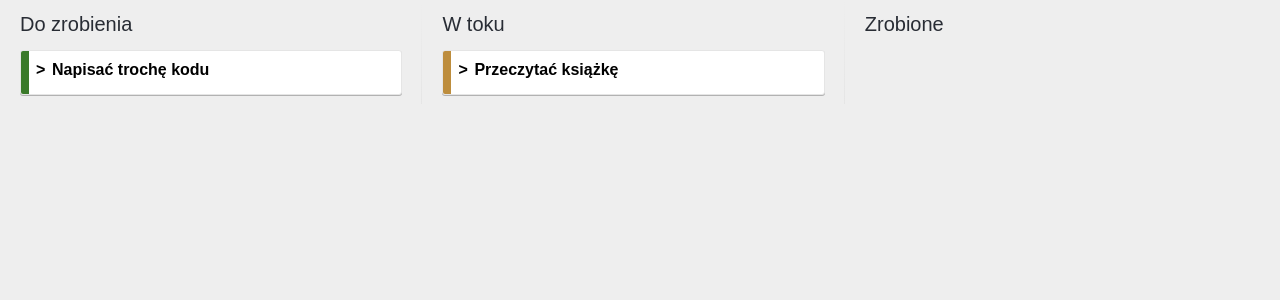
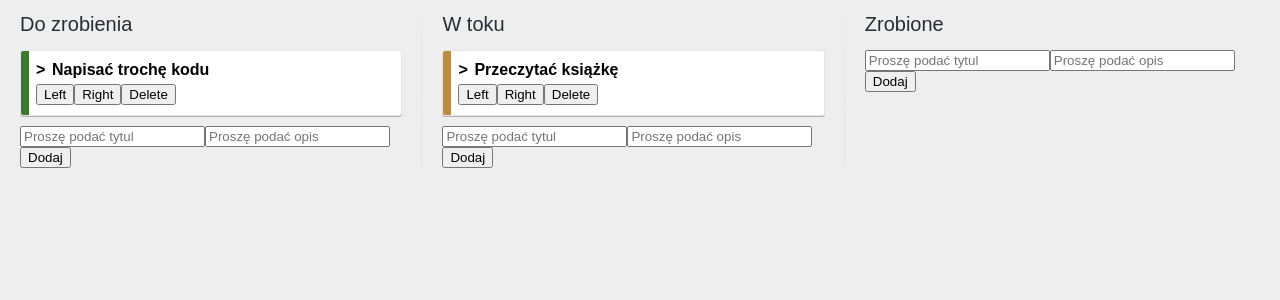
Before and after one commit to zxvcv/SSI_Lab_PK, a React (Create React App) app: page / in a window 1280 px wide. Shown: the top 300 px of the page. Built offline with nearby package versions, Linux system fonts and the light colour scheme.

Commit message:
lab2 21_10_2020 - lab zadanie domowe zrobione

```diff
--- /dev/null
+++ b/src/DodajKarte.js
@@ -0,0 +1,53 @@
+import React, {Component} from 'react';
+import PropTypes from 'prop-types';
+
+
+class DodajKarte extends Component{
+    constructor() {
+        super();
+        this.state = {
+            tytul: '',
+            opis: ''
+        };
+
+        this.handleChangeTytul = this.handleChangeTytul.bind(this);
+        this.handleChangeOpis = this.handleChangeOpis.bind(this);
+    }
+
+    handleChangeTytul(event) {
+        this.setState({tytul: event.target.value});
+    }
+
+    handleChangeOpis(event) {
+        this.setState({opis: event.target.value});
+    }
+
+    render(){
+        return(<form>
+                <input type="text"
+                       className="checklist__add-task"
+                       value={this.state.tytul}
+                       placeholder="Proszę podać tytul"
+                       onChange={this.handleChangeTytul}
+                />
+                <input type="text"
+                       className="checklist__add-task"
+                       value={this.state.opis}
+                       placeholder="Proszę podać opis"
+                       onChange={this.handleChangeOpis}
+                />
+                <input type="button"
+                       className="checklist__add-task"
+                       value="Dodaj"
+                       onClick={this.props.funkcjeZwrotne.dodajKarte.bind(null, this.state.tytul, this.state.opis, this.props.id)}/>
+            </form>
+
+        );
+    }
+}
+
+DodajKarte.propTypes = {
+    id: PropTypes.string,
+    funkcjeZwrotne: PropTypes.object
+}
+export default DodajKarte;
--- a/src/Karta.js
+++ b/src/Karta.js
@@ -58,6 +58,20 @@ class Karta extends Component{
                      onClick={this.zmienSzczegoly.bind(this)}>
                     {this.props.tytul}
                 </div>
+                <div>
+                    <input type="button"
+                           value="Left"
+                           className="checklist__add-task"
+                           onClick={this.props.funkcjePozycjiKarty.lewo.bind(null, this.props.id)}/>
+                    <input type="button"
+                           value="Right"
+                           className="checklist__add-task"
+                           onClick={this.props.funkcjePozycjiKarty.prawo.bind(null, this.props.id)}/>
+                    <input type="button"
+                           value="Delete"
+                           className="checklist__add-task"
+                           onClick={this.props.funkcjePozycjiKarty.usun.bind(null, this.props.id)}/>
+                </div>
                 {szczegolyKarty}
             </div>
         )
@@ -70,6 +84,7 @@ Karta.propTypes = {
     opis: PropTypes.string,
     kolor: PropTypes.string,
     zadania: PropTypes.arrayOf(PropTypes.object),
-    funkcjeZwrotne: PropTypes.object
+    funkcjeZwrotne: PropTypes.object,
+    funkcjePozycjiKarty: PropTypes.object
 }
 export default Karta;
--- a/src/Lista.js
+++ b/src/Lista.js
@@ -1,6 +1,7 @@
 import React, {Component} from 'react';
 import PropTypes from 'prop-types';
 import Karta from "./Karta";
+import DodajKarte from "./DodajKarte";
 
 class Lista extends Component{
     render() {
@@ -12,6 +13,7 @@ class Lista extends Component{
                           kolor={karta.kolor}
                           zadania={karta.zadania}
                           funkcjeZwrotne={this.props.funkcjeZwrotne}
+                          funkcjePozycjiKarty={this.props.funkcjePozycjiKarty}
             />
         })
 
@@ -19,14 +21,17 @@ class Lista extends Component{
             <div className="list">
                 <h1>{this.props.tytul}</h1>
                 {karty}
+                <DodajKarte id={this.props.id} funkcjeZwrotne={this.props.funkcjeZwrotne} />
             </div>
         )
     }
 }
 
 Lista.propTypes = {
+    id: PropTypes.string,
     tytul: PropTypes.string.isRequired,
     karty: PropTypes.arrayOf(PropTypes.object),
-    funkcjeZwrotne: PropTypes.object
+    funkcjeZwrotne: PropTypes.object,
+    funkcjePozycjiKarty: PropTypes.object
 }
 export default Lista;
--- a/src/TablicaKanban.js
+++ b/src/TablicaKanban.js
@@ -6,15 +6,24 @@ class TablicaKanban extends Component {
     render() {
         return (
             <div className="app">
-                <Lista id='todo' tytul="Do zrobienia" funkcjeZwrotne={this.props.funkcjeZwrotne} karty={
-                    this.props.karty.filter((karta) => karta.status === "todo")
-                } />
-                <Lista id='in-progress' tytul="W toku" funkcjeZwrotne={this.props.funkcjeZwrotne} karty={
-                    this.props.karty.filter((karta) => karta.status === "in-progress")
-                } />
-                <Lista id='done' tytul="Zrobione" funkcjeZwrotne={this.props.funkcjeZwrotne} karty={
-                    this.props.karty.filter((karta) => karta.status === "done")
-                } />
+                <Lista id='todo'
+                       tytul="Do zrobienia"
+                       funkcjeZwrotne={this.props.funkcjeZwrotne}
+                       funkcjePozycjiKarty={this.props.funkcjePozycjiKarty}
+                       karty={this.props.karty.filter((karta) => karta.status === "todo")}
+                />
+                <Lista id='in-progress'
+                       tytul="W toku"
+                       funkcjeZwrotne={this.props.funkcjeZwrotne}
+                       funkcjePozycjiKarty={this.props.funkcjePozycjiKarty}
+                       karty={this.props.karty.filter((karta) => karta.status === "in-progress")}
+                />
+                <Lista id='done'
+                       tytul="Zrobione"
+                       funkcjeZwrotne={this.props.funkcjeZwrotne}
+                       funkcjePozycjiKarty={this.props.funkcjePozycjiKarty}
+                       karty={this.props.karty.filter((karta) => karta.status === "done")}
+                />
             </div>
         );
     }
@@ -22,6 +31,7 @@ class TablicaKanban extends Component {
 
 TablicaKanban.propTypes = {
     karty: PropTypes.arrayOf(PropTypes.object),
-    funkcjeZwrotne: PropTypes.object
+    funkcjeZwrotne: PropTypes.object,
+    funkcjePozycjiKarty: PropTypes.object
 };
 export default TablicaKanban;
--- a/src/TablicaKanbanKontener.js
+++ b/src/TablicaKanbanKontener.js
@@ -21,10 +21,81 @@ class TablicaKanbanKontener extends Component{
             })
     }
 
+    pobierzKolor(status){
+        if(status === "todo")
+            return "#3A7A2A";
+        if(status === "in-progress")
+            return "#BD8D3D";
+        if(status === "done")
+            return "#FF8D3D";
+    }
+
+    moveLeft(idKarty){
+        console.log(`moveLeft`);
+
+        //let poprzedniStan = this.state.karty;
+
+        //znajdujemy indeks karty
+        let indexKarty = this.state.karty.findIndex((karta) =>karta.id === idKarty);
+
+        let nowyStatus = this.state.karty[indexKarty].status;
+        if(this.state.karty[indexKarty].status === "in-progress")
+            nowyStatus = "todo";
+        if(this.state.karty[indexKarty].status === "done")
+            nowyStatus = "in-progress";
+
+        let nowyStan = update(this.state.karty, {
+            [indexKarty]: {
+                status: {$set: nowyStatus},
+                kolor: {$set: this.pobierzKolor(nowyStatus)}
+            }
+        });
+
+        this.setState({karty: nowyStan});
+    }
+
+    moveRight(idKarty){
+        console.log(`moveRight`);
+
+        //let poprzedniStan = this.state.karty;
+
+        //znajdujemy indeks karty
+        let indexKarty = this.state.karty.findIndex((karta) =>karta.id === idKarty);
+
+        let nowyStatus = this.state.karty[indexKarty].status;
+        if(this.state.karty[indexKarty].status === "in-progress")
+            nowyStatus = "done";
+        if(this.state.karty[indexKarty].status === "todo")
+            nowyStatus = "in-progress";
+
+        let nowyStan = update(this.state.karty, {
+            [indexKarty]: {
+                status: {$set: nowyStatus},
+                kolor: {$set: this.pobierzKolor(nowyStatus)}
+            }
+        });
+
+        this.setState({karty: nowyStan});
+    }
+
+    usunKarte(idKarty){
+        console.log(`deleteKard`);
+
+        //let poprzedniStan = this.state.karty;
+
+        //znajdujemy indeks karty
+        let indexKarty = this.state.karty.findIndex((karta) =>karta.id === idKarty);
+
+
+        let nowyStan = update(this.state.karty, { $splice: [[indexKarty, 1]] });
+
+        this.setState({karty: nowyStan});
+    }
+
     dodajZadanie(idKarty, nazwaZadania){
         console.log(`dodajZmiane: ${idKarty}, nazwaZadania: ${nazwaZadania}`);
 
-        let poprzedniStan = this.state.karty;
+        //let poprzedniStan = this.state.karty;
 
         //znajdujemy indeks karty
         let indexKarty = this.state.karty.findIndex((karta) =>karta.id === idKarty);
@@ -48,7 +119,7 @@ class TablicaKanbanKontener extends Component{
     usunZadanie(idKarty, idZadania, indexZadania){
         console.log(`idKarty: ${idKarty}, idZadania: ${idZadania}, indexZadania ${indexZadania}`);
 
-        let poprzedniStan = this.state.karty;
+        //let poprzedniStan = this.state.karty;
 
         //znajdujemy indeks karty
         let indexKarty = this.state.karty.findIndex((karta) =>karta.id === idKarty);
@@ -67,13 +138,50 @@ class TablicaKanbanKontener extends Component{
         console.log(`zmienZadanie: ${idKarty}, idZadania: ${idZadania}, indexZadania ${indexZadania}`);
     }
 
+    dodajKarte(nowy_tytul, nowy_opis, nowy_status){
+        console.log(`dodajKarte: ${nowy_tytul}, ${nowy_opis}, ${nowy_status}`);
+
+        //let poprzedniStan = this.state.karty;
+
+        if(nowy_opis === '' || nowy_tytul === '') {
+            console.log(`opis i/lub tytul nie moze byc pusty`);
+            return
+        }
+
+        let iloscKart = this.state.karty.length;
+
+        //tworzymy nową karte
+        let nowy_id = iloscKart + 1;
+        let nowy_kolor = this.pobierzKolor(nowy_status);
+
+        let nowaKarta = {id: nowy_id, tytul: nowy_tytul, opis: nowy_opis,
+                            kolor: nowy_kolor, status: nowy_status, zadania: []};
+
+
+        //tworzymy nową kartę i dodajemy ją do kart
+        let nowyStan = update(this.state.karty, { $push: [nowaKarta] });
+
+        //ustawiamy stan komponentu na zmieniony obiekt
+        this.setState({karty: nowyStan});
+
+        //ewentualnie wywołujemy API, aby dodać zadanie na serwer i otrzymać ostateczny identyfikator zadania
+    }
+
     render(){
         return <TablicaKanban karty={this.state.karty}
                               funkcjeZwrotne={
                                   {
                                       zmien: this.zmienZadanie.bind(this),
                                       usun: this.usunZadanie.bind(this),
-                                      dodaj: this.dodajZadanie.bind(this)
+                                      dodaj: this.dodajZadanie.bind(this),
+                                      dodajKarte: this.dodajKarte.bind(this)
+                                  }
+                              }
+                              funkcjePozycjiKarty={
+                                  {
+                                      lewo: this.moveLeft.bind(this),
+                                      prawo: this.moveRight.bind(this),
+                                      usun: this.usunKarte.bind(this)
                                   }
                               }
         />
```
Also changed, not shown: 1 other file (tests, documents, lock files or other folders).
